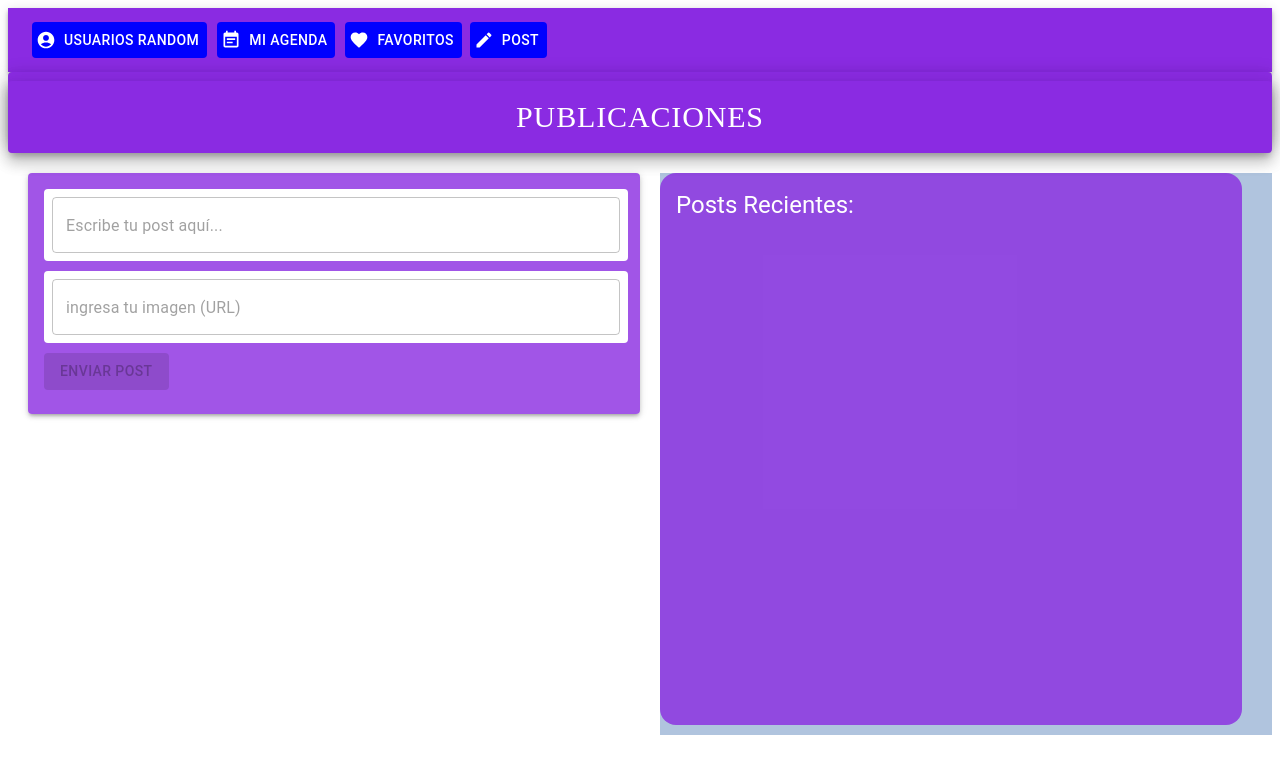
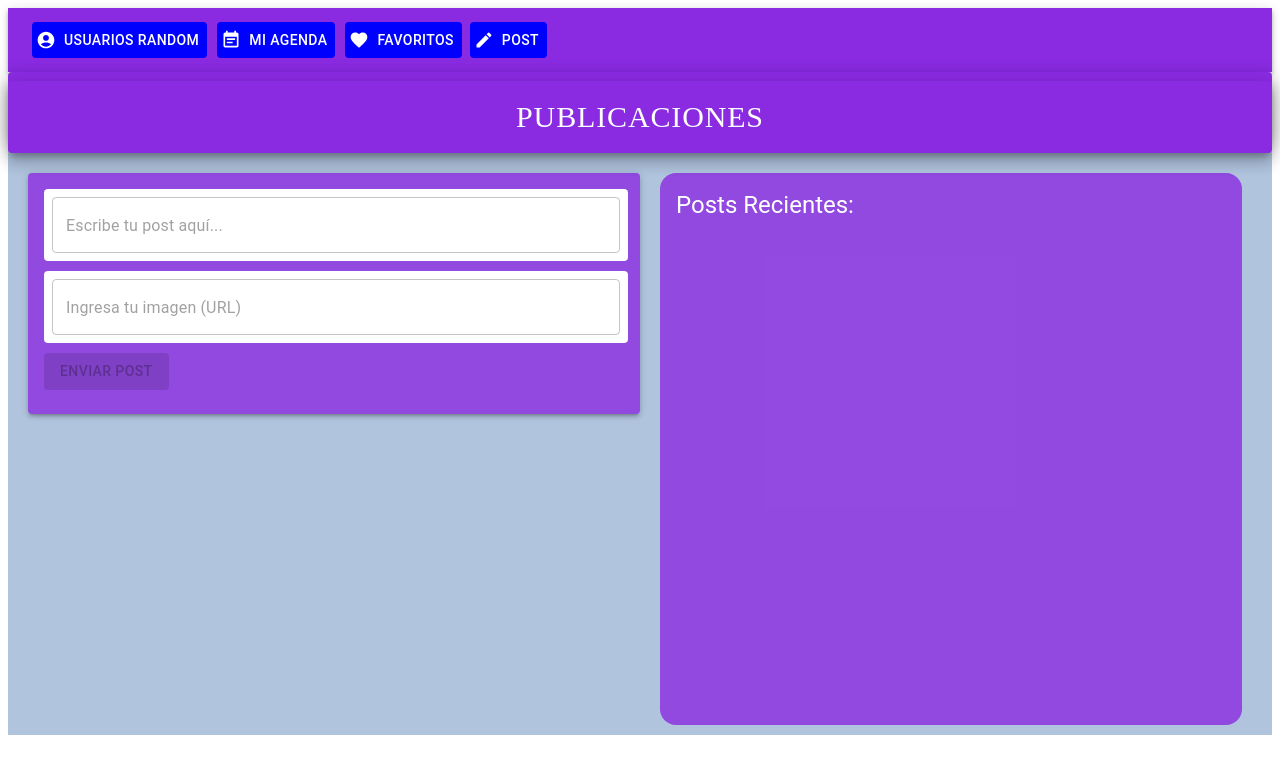
Before and after one commit to fernando4530/Miguel-typescript-redux, a React (Vite) app: page /post in a window 1280 px wide. Shown: the top 774 px of the page. Built offline with nearby package versions, Linux system fonts and the light colour scheme.

Commit message:
component changes and additions

```diff
--- a/src/components/Post.tsx
+++ b/src/components/Post.tsx
@@ -37,7 +37,7 @@ function Post() {
   };
 
   const handleCommentSubmit = () => {
-    if (inputMessage.trim() !== "") {
+    if (inputMessage.trim() !== "" || imageUrl.trim() !== "") {
       const newMessage = {
         user: selectedUser!,
         message: inputMessage,
@@ -69,7 +69,7 @@ function Post() {
   const isButtonDisabled = !selectedUser;
 
   return (
-    <div>
+    <div style={{backgroundColor: "#b0c4de",}}>
       <Button
         variant="contained"
         sx={{
@@ -137,7 +137,7 @@ function Post() {
                 }}
               />
               <TextField
-                placeholder="ingresa tu imagen (URL)"
+                placeholder="Ingresa tu imagen (URL)"
                 value={imageUrl}
                 onChange={handleImageUrlChange}
                 variant="outlined"
@@ -167,7 +167,6 @@ function Post() {
           style={{
             marginTop: 20,
             flex: 1,
-            backgroundColor: "#b0c4de",
             display: "flex",
             flexDirection: "column-reverse",
             justifyContent: "flex-end",
```
